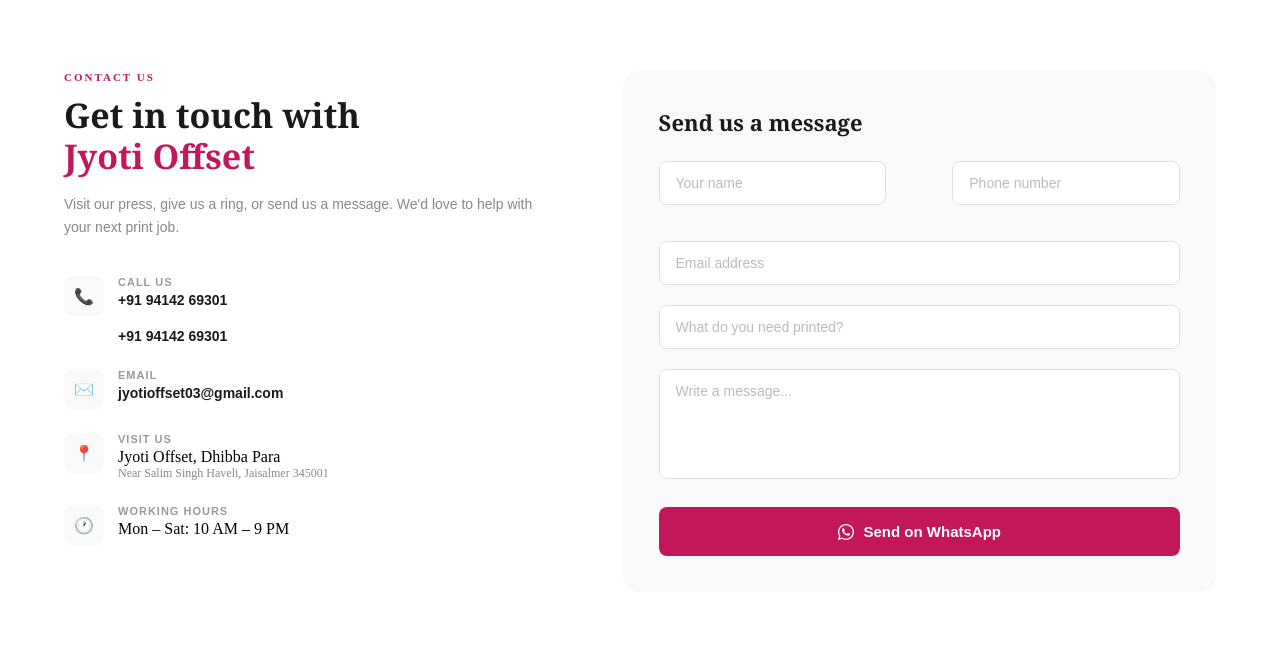
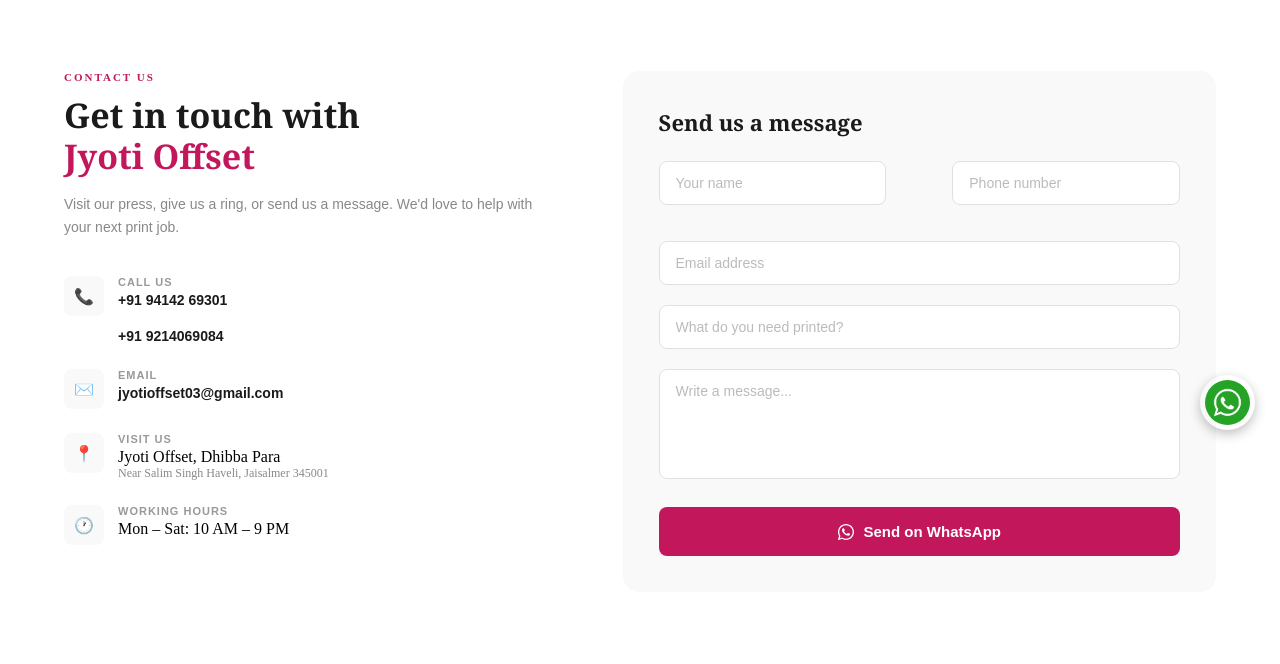
Before and after one commit to Archipurohit15/jyoti-offset, a Django app: page /contact/ in a window 1280 px wide. Shown: the part 345-1009 px from the top of the page. Run offline with Django 5.2, Linux system fonts and the light colour scheme.

Commit message:
added whatsapp option

```diff
--- a/static/css/style.css
+++ b/static/css/style.css
@@ -697,8 +697,8 @@
 }
 
 .contact-icon { font-size: 15px; margin-top: 1px; flex-shrink: 0; }
-.contact-item p { font-size: 13px; color: #444; line-height: 1.6; }
-
+.contact-item a { font-size: 13px; color: #444; line-height: 1.6; text-decoration: none;}
+.contact-item p { font-size: 13px; color: #444; line-height: 1.6;}
 .quote-btn-footer {
   display: inline-flex;
   align-items: center;
@@ -727,10 +727,36 @@
 
 .cmyk-dots { display: flex; gap: 6px; align-items: center; }
 .cmyk-dot { width: 10px; height: 10px; border-radius: 50%; }
-
-
-
-
+/* #25D366 */
+
+
+.whatsapp-float {
+  position: fixed;
+  bottom: 25px;
+  right: 25px;
+  /* background-color:; */
+  width: 55px;
+  height: 55px;
+  border-radius: 50%;
+  display: flex;
+  align-items: center;
+  justify-content: center;
+  box-shadow: 0 4px 12px rgba(0,0,0,0.25);
+  z-index: 999;
+  transition: transform 0.2s ease;
+}
+
+.whatsapp-float:hover {
+  transform: scale(1.1);
+}
+
+.whatsapp-float img {
+  width: 45px;
+  height: 45px;
+  /* color:white; */
+  overflow: hidden;
+  border-radius: 50%;
+}
 
 
 
--- a/templates/base.html
+++ b/templates/base.html
@@ -105,12 +105,14 @@
       </div>
       <div class="contact-item">
         <span class="contact-icon">📞</span>
-        <p>+91 9414269301</p>
-        <p>+91 9214069084</p>
+        <a href="tel:+919414269301">+91 9414269301</a>
+        <a href="tel:+919214069084">+91 9214069084</a>
       </div>
       <div class="contact-item">
         <span class="contact-icon">✉️</span>
-        <p>jyotioffset03@gmail.com</p>
+        <a href="https://mail.google.com/mail/?view=cm&fs=1&to=jyotioffset03@gmail.com" target="_blank">
+  jyotioffset03@gmail.com
+</a>
       </div>
       <button class="quote-btn-footer" onclick="window.location.href='/quote'">📋 Get a Quote →</button>
     </div>
@@ -129,6 +131,14 @@
     </div>
     <p>Designed with <span style="color:#C2185B;">♥</span> for quality prints</p>
   </div>
+
+  <a href="https://wa.me/919414269301?text=Hi%2C%20I%20need%20a%20quote%20from%20Jyoti%20Offset"
+   target="_blank"
+   class="whatsapp-float">
+  <img src="{% static 'images/whatsapp-icon.jpg' %}" alt="Chat on WhatsApp">
+</a>
+
+
 </footer>
 
 
--- a/templates/contact.html
+++ b/templates/contact.html
@@ -34,7 +34,7 @@
 
         <br>
 
-        <div class="info-value"> <a href="tel:+919414269301">+91 94142 69301</a>  </div>
+        <div class="info-value"> <a href="tel:+919214069084">+91 9214069084</a>  </div>
 
       </div>
     </div>
```
Also changed, not shown: static/images/whatsapp-icon.jpg (added).
